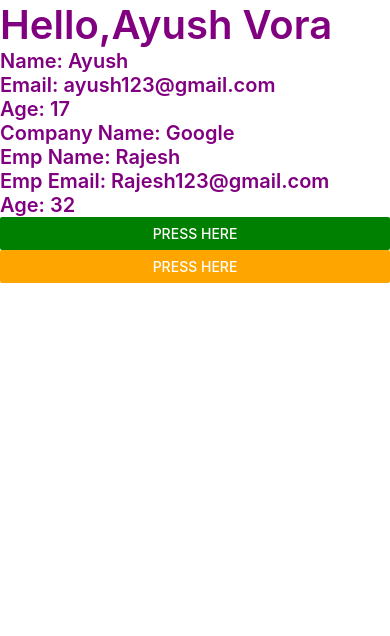
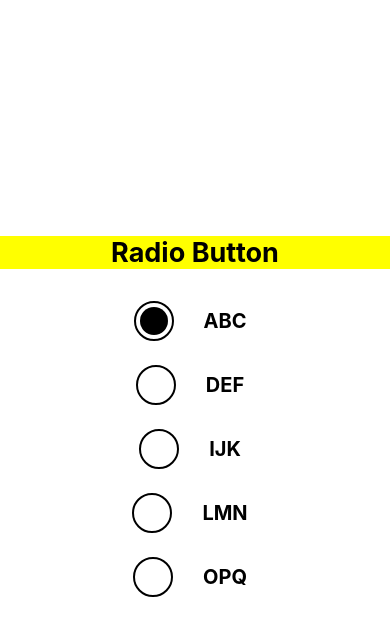
Before and after one commit to ayushvora01/React.Native, a React Native app: screen / in a window 390 px wide. Shown: the top 636 px of the page. Built offline with nearby package versions, Linux system fonts and the light colour scheme.

Commit message:
Update App.tsx

```diff
--- a/App.tsx
+++ b/App.tsx
@@ -5,8 +5,8 @@
  * @format
  */
 
-import React from 'react';
-import type { PropsWithChildren } from 'react';
+import React, { useEffect } from 'react';
+import { PropsWithChildren, useState } from 'react';
 import {
   SafeAreaView,
   ScrollView,
@@ -16,10 +16,12 @@ import {
   useColorScheme,
   View,
   Button,
+  FlatList,
+  SectionList,
+  TouchableHighlight,
+  TouchableOpacity,
 } from 'react-native';
 
-import UserData from './components/UserData';
-import CompanyData from './components/CompanyData';
 import {
   Colors,
   DebugInstructions,
@@ -32,39 +34,99 @@ type SectionProps = PropsWithChildren<{
   title: string;
 }>;
 
-// const name = "Ayush";
-// var email = "Ayush123@gmail.com"
-// let age = 17;
-// function University() {
-//   return "Marwadi University";
-// }
-
-
-const test1 = (val: string) => {
-  console.warn(val);
-}
-const test2 = () => {
-  console.warn("Function Called");
-}
-
-let data = 30;
 
 function App(): JSX.Element {
   const isDarkMode = useColorScheme() === 'dark';
 
+  const [selectedRadio,setSelectedRadio]=useState(1);
+  const skills = [
+    {
+      id: 1,
+      name:"ABC",
+    },
+    {
+      id: 2,
+      name: "DEF",
+    },
+    {
+      id: 3,
+      name: "IJK"
+    },
+    {
+      id: 4,
+      name: "LMN"
+    },
+    {
+      id: 5,
+      name: "OPQ"
+    },
+  ]
+
   return (
-    <View>
-      <Text style={{ fontSize: 40, fontWeight: "600", color: "purple" }}>Hello,Ayush Vora</Text>
-      {/* <Text style={{ fontSize: 50, fontWeight: "600", color: "purple" }}>Hello,{name} Vora</Text> */}
-      {/* <Text style={{ fontSize: 30, fontWeight: "600", color: "blue" }}>{University()}</Text> */}
-      {/* <Text style={{ fontSize: 30, fontWeight: "600", color: "blue" }}>{100 - 90}</Text> */}
-      {/* <Text style={{ fontSize: 30, fontWeight: "600", color: "blue" }}>{age===18?"Above 18":"Below 18"}</Text> */}
-      <UserData />
-      <CompanyData />
-      <Button title='Press Here' color={'green'} onPress={() => test1("Hello, Ayush Vora")}></Button>
-      <Button title='Press Here' color={'orange'} onPress={test2}></Button>
+    <View style={Styles.main}>
+      <Text
+        style={{ fontSize: 27, fontWeight: 'bold', textAlign: 'center', backgroundColor: 'yellow', color: 'black', marginBottom: 20 }}>
+        Radio Button</Text>
+      {
+        skills.map((item,index)=><TouchableOpacity key={index} onPress={()=>setSelectedRadio(item.id)}>
+        <View style={Styles.RadioWrapper}>
+          <View style={Styles.Radio}>
+            {
+              selectedRadio==item.id ? <View style = {Styles.RadioBG}></View> : null
+            }
+          </View>
+          <Text style={Styles.RadioText}>{item.name}</Text>
+        </View>
+      </TouchableOpacity>)
+      }
     </View>
   );
 }
 
+const Styles = StyleSheet.create({
+  main: {
+    flex: 1,
+    justifyContent: 'center',
+    textAlign: 'center',
+  },
+  RadioText: {
+    fontSize: 20,
+    fontWeight: 'bold',
+    textAlign: 'center',
+    color: 'black',
+    margin: 20,
+    justifyContent: 'center',
+    alignItems: 'center',
+  },
+  Radio:{
+    height: 40,
+    width: 40,
+    borderColor: 'black',
+    borderWidth: 2,
+    borderRadius: 20,
+    margin: 10,
+    justifyContent: 'center',
+    textAlign: 'center',
+    alignItems: 'center',
+  },
+  RadioWrapper:{
+    flexDirection: 'row',
+    alignItems: 'center',
+    justifyContent: 'center',
+    textAlign: 'center',
+
+  },
+  RadioBG:{
+    height: 28,
+    width: 28,
+    backgroundColor: 'black',
+    borderRadius: 15,
+    margin: 4,
+    justifyContent: 'center',
+    textAlign: 'center',
+    alignItems: 'center',
+  }
+}
+)
+
 export default App;
```
